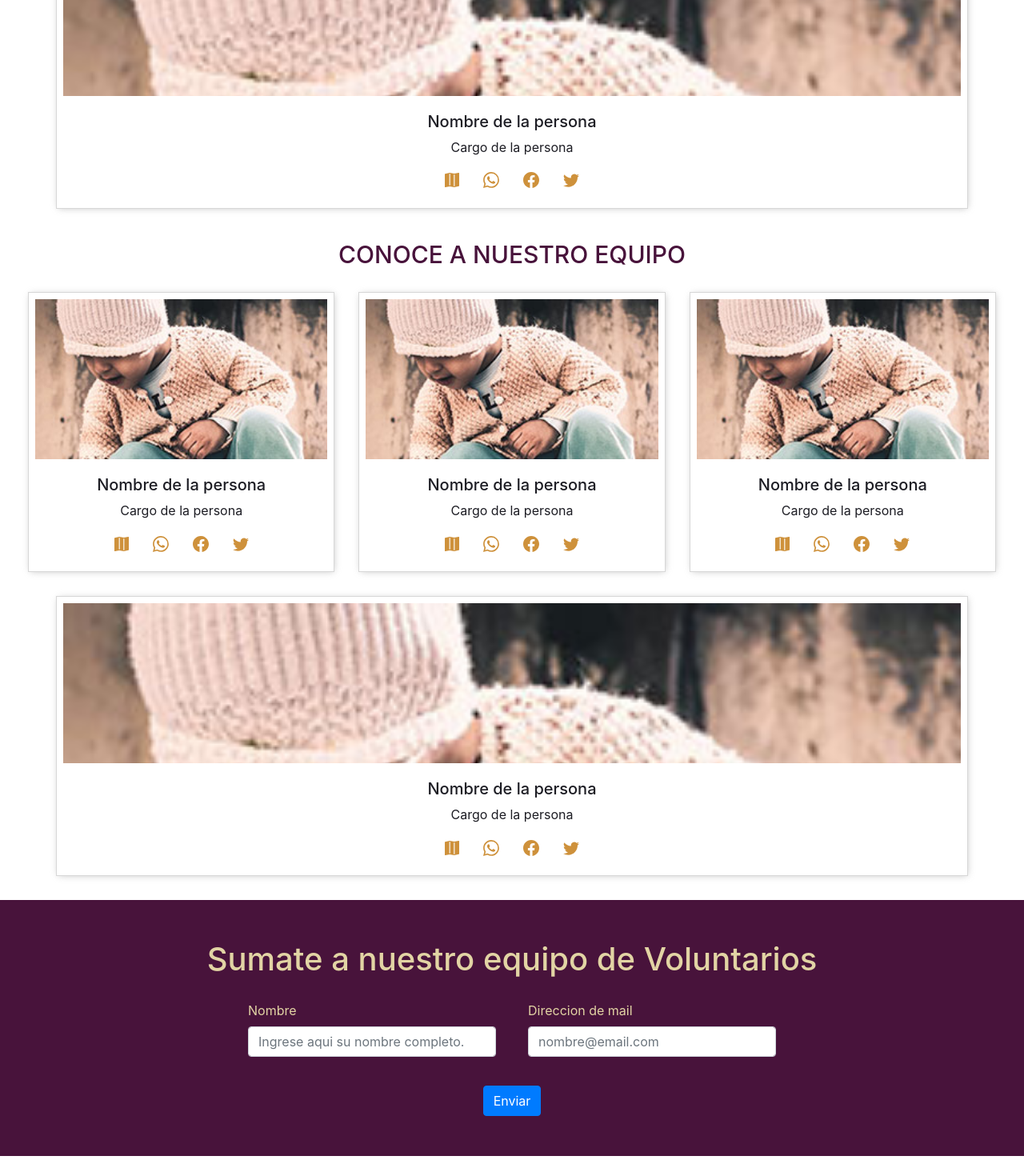
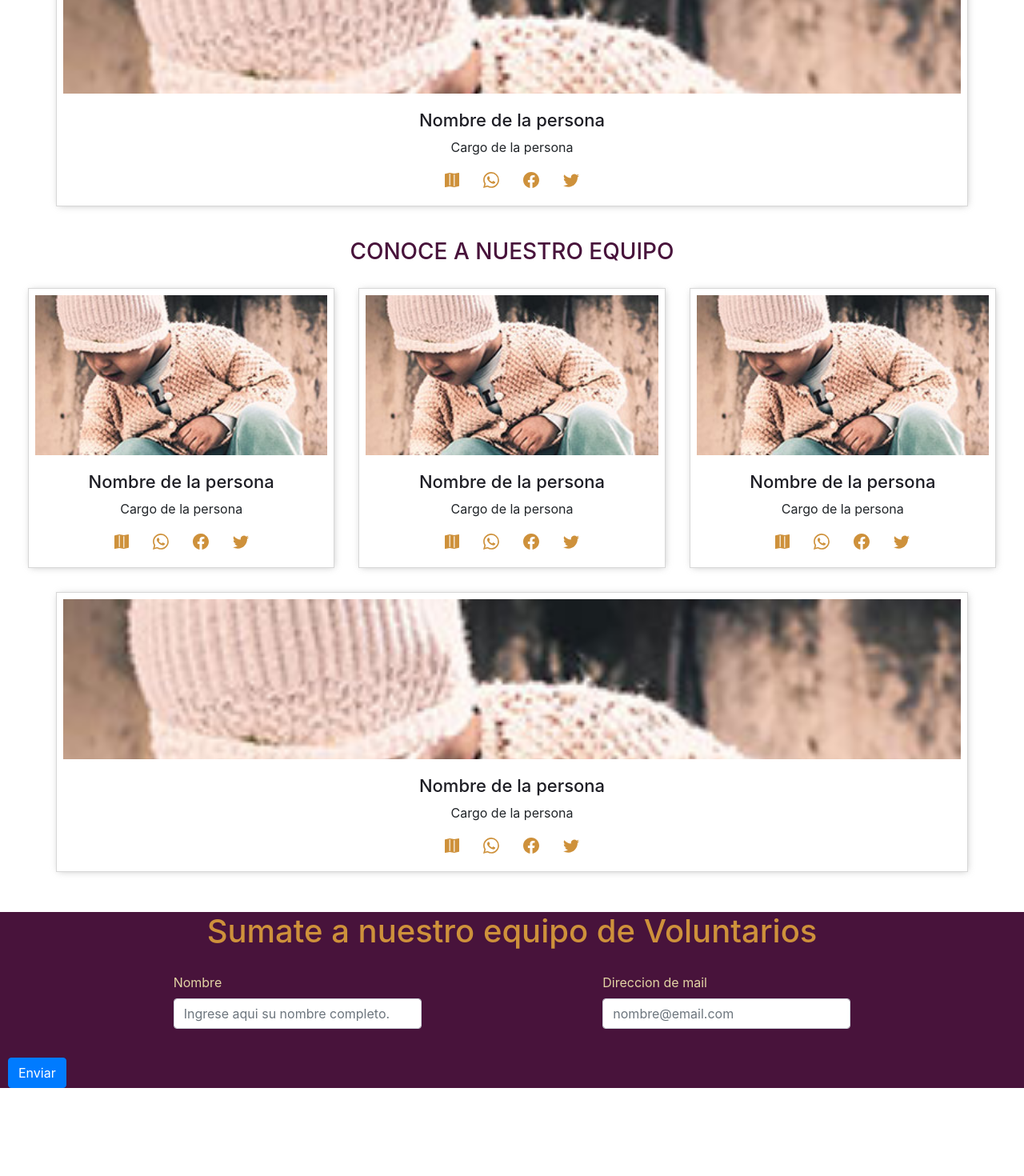
Before and after one commit to Ada-IT/ppi-web-oxlajuj, a Next.js app: page / in a window 1280 px wide. Shown: the part 1160-2630 px from the top of the page at 80% size. After the commit the page ends 2570 px from the top, so only its background shows below. Built offline with nearby package versions, Linux system fonts and the light colour scheme.

Commit message:
subo estilado

```diff
--- a/components/card/Card.module.css
+++ b/components/card/Card.module.css
@@ -37,8 +37,8 @@
 .card:hover,
 .card:focus,
 .card:active {
-  color: #48133b;
-  border-color: #48133b;
+  color:var(--color-primary);
+  border-color:var(--color-primary);
 }
 
 
@@ -54,10 +54,10 @@
 }
 
  .cardContentTitle {
-     margin-top: 20px;
+    margin-top: 20px;
     padding: 0px 0px;
-    font-size: 20px;
-    color: #1D1D24;
+    font-size: var( --font-size-large);
+    color: var(--color-dark);
 }
 
 .cardImg {
@@ -75,5 +75,6 @@
 }
 
 .cardContentText{
-    color: #1D1D24;
+    color: var(--color-dark);
+    color: var(--font-size-body);
 }
--- a/components/carousel/Carousel.jsx
+++ b/components/carousel/Carousel.jsx
@@ -1,5 +1,6 @@
 import React, { useState } from "react";
 import { Carousel } from "react-bootstrap";
+import style from "../carousel/Carrousel.module.css"
 const CarouselComponent = () => {
 
     const [index, setIndex] = useState(0);
@@ -18,8 +19,8 @@ const CarouselComponent = () => {
                 />
 
                 <Carousel.Caption>
-                    <h3>First slide label</h3>
-                    <p>Nulla vitae elit libero, a pharetra augue mollis interdum.</p>
+                    <h3 className={style.carTitle}>First slide label</h3>
+                    <p className={style.carText}>Nulla vitae elit libero, a pharetra augue mollis interdum.</p>
                 </Carousel.Caption>
             </Carousel.Item>
             <Carousel.Item >
--- /dev/null
+++ b/components/carousel/Carrousel.module.css
@@ -0,0 +1,7 @@
+.carTitle{
+  font-size: var( --font-size-large);
+}
+
+.carText{
+  font-size: var( --font-size-body);
+}
--- a/components/formularioHome/FormularioHome.module.css
+++ b/components/formularioHome/FormularioHome.module.css
@@ -1,9 +1,9 @@
 .formBk{
     margin-top: 30px;
-    background-color:#48133b;
+    background-color:var(--color-primary);
     padding-left: 10px;
     padding-right: 10px;
-    display: flex;
+ /*    display: flex; */
     align-items: center;
     flex-wrap: wrap;
     flex-direction: column;
@@ -20,7 +20,7 @@
 }
 .formTitle{
     margin-top: 50px;
-    color:#E2D4A4;
+    color:var(--color-secundary);
     text-align: center;
 }
 
@@ -32,7 +32,8 @@
 
 .formButton{
     margin-bottom: 50px;
+    display: flex;
 }
 .formLabel{
-    color:#E2D4A4;
+    color:var(--color-alternative)
 }
--- a/styles/Carrousel.module.css
+++ /dev/null
@@ -1,4 +0,0 @@
-.wrpper{
-  background: rgba(76, 175, 80, 0.3);
-    z-index: 10;
-}
--- a/styles/Home.module.css
+++ b/styles/Home.module.css
@@ -100,8 +100,8 @@
 .card:hover,
 .card:focus,
 .card:active {
-  color: #48133b;
-  border-color: #48133b;
+  color:var(--color-primary);
+  border-color: var(--color-primary);
 }
 
 .card h3 {
@@ -123,9 +123,9 @@
 .title{
   text-align: center;
   margin-top: 40px;
-   padding: 0 0.5rem;
-    color: #48133b;
-    font-size: 30px;
+  padding: 0 0.5rem;
+  color: var(--color-primary);
+  font-size: var(--font-size-xlarge);
 }
 
 @media (max-width: 600px) {
```
